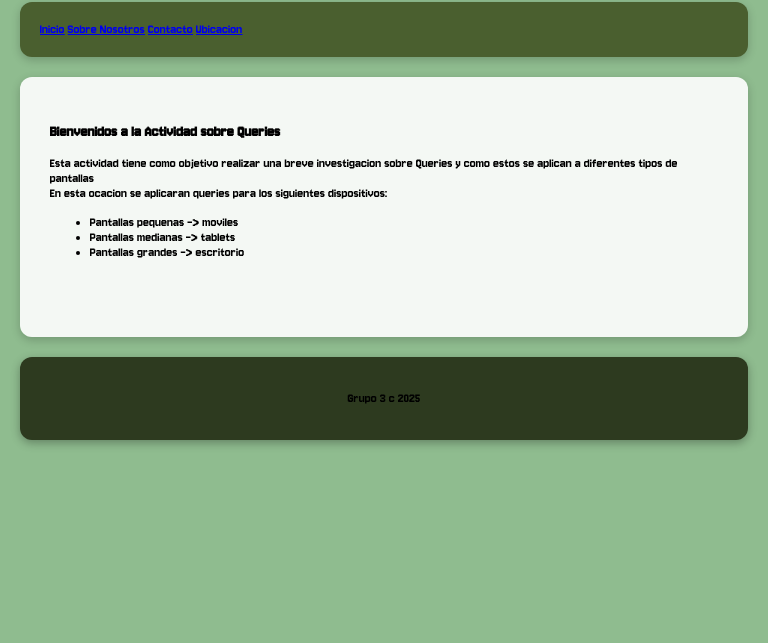
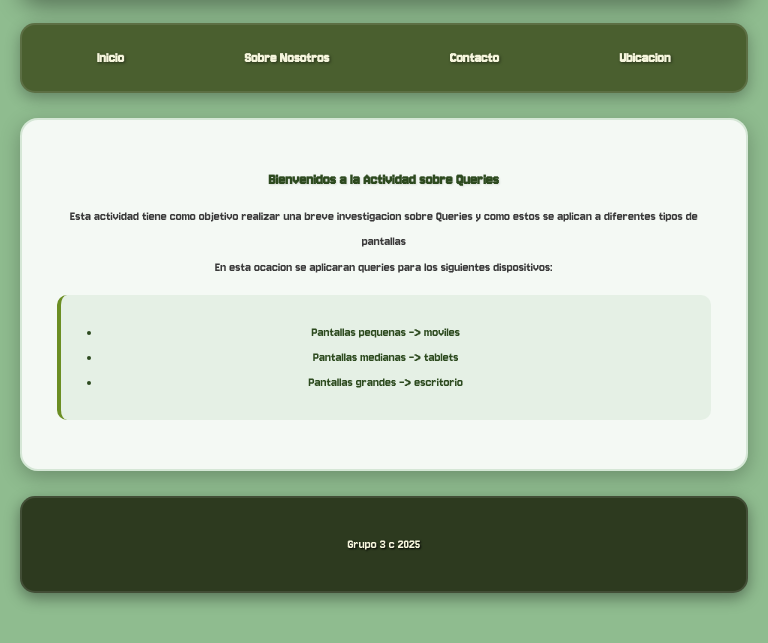
Before and after one commit to Michilinto/PRY_ACTIVIDAD_QUERIES, a plain HTML site: page index.html in a window 768 px wide. Shown: the part 157-800 px from the top of the page. Drawn offline with Linux system fonts and the light colour scheme.

Commit message:
tablet estilos

```diff
--- a/public/css/estilos.css
+++ b/public/css/estilos.css
@@ -10,40 +10,98 @@
 
 /* TABLET */
 @media (min-width: 481px) and (max-width: 768px) {
-    body {
+   body {
         font-size: 14px;
+        text-align: center;
+        color: beige;
+        text-shadow: 1px 1px 2px black;
         background-color: darkseagreen;
         margin: 0;
         padding: 20px;
         font-family: 'Pixel', Arial, sans-serif;
     }
+
     header {
         background-color: #3a4f1f;
+        padding: 30px;
+        border-radius: 20px;
+        box-shadow: 0 8px 25px rgba(0, 0, 0, 0.4);
+        margin-bottom: 25px;
+        border: 3px solid rgba(255, 255, 255, 0.1);
+    }
+
+    nav {
+        background-color: #4a5f2f;
+        padding: 15px 20px;
+        border-radius: 15px;
+        box-shadow: 0 5px 15px rgba(0, 0, 0, 0.3);
+        margin-bottom: 25px;
+        display: flex;
+        justify-content: space-around;
+        align-items: center;
+        flex-wrap: wrap;
+        gap: 10px;
+        border: 2px solid rgba(255, 255, 255, 0.1);
+    }
+
+    nav a {
+        color: beige;
+        text-decoration: none;
+        font-size: 1.1em;
+        font-weight: bold;
+        padding: 10px 20px;
+        border-radius: 8px;
+        transition: all 0.3s ease;
+        text-shadow: 1px 1px 3px rgba(0, 0, 0, 0.5);
+    }
+
+    nav a:hover {
+        background-color: rgba(255, 255, 255, 0.2);
+        transform: translateY(-2px);
+        box-shadow: 0 4px 8px rgba(0, 0, 0, 0.2);
+    }
+
+    main {
+        background-color: rgba(255, 255, 255, 0.9);
+        padding: 35px;
+        border-radius: 18px;
+        box-shadow: 0 6px 20px rgba(0, 0, 0, 0.25);
+        margin-bottom: 25px;
+        min-height: 200px;
+        border: 2px solid rgba(139, 188, 143, 0.3);
+    }
+
+    main h3 {
+        color: #2d4a1f;
+        text-shadow: 1px 1px 2px rgba(0, 0, 0, 0.1);
+    }
+
+    main p {
+        color: #3a3a3a;
+        line-height: 1.8;
+        text-shadow: none;
+    }
+
+    main ul {
+        background-color: rgba(139, 188, 143, 0.15);
+        padding: 20px 40px;
+        border-radius: 10px;
+        border-left: 4px solid #6b8e23;
+        margin-top: 15px;
+    }
+
+    main li {
+        color: #2d4a1f;
+        margin: 10px 0;
+        text-shadow: none;
+    }
+
+    footer {
+        background-color: #2d3a1f;
         padding: 25px;
         border-radius: 15px;
-        box-shadow: 0 4px 15px rgba(0, 0, 0, 0.3);
-        margin-bottom: 20px;
-    }
-    nav {
-        background-color: #4a5f2f;
-        padding: 20px;
-        border-radius: 12px;
-        box-shadow: 0 3px 10px rgba(0, 0, 0, 0.2);
-        margin-bottom: 20px;
-    }
-    main {
-        background-color: rgba(255, 255, 255, 0.9);
-        padding: 30px;
-        border-radius: 12px;
-        box-shadow: 0 3px 10px rgba(0, 0, 0, 0.2);
-        margin-bottom: 20px;
-        min-height: 200px;
-    }
-    footer {
-        background-color: #2d3a1f;
-        padding: 20px;
-        border-radius: 12px;
-        box-shadow: 0 3px 10px rgba(0, 0, 0, 0.3);
+        box-shadow: 0 5px 15px rgba(0, 0, 0, 0.4);
         text-align: center;
+        border: 2px solid rgba(255, 255, 255, 0.1);
     }
 }
```
